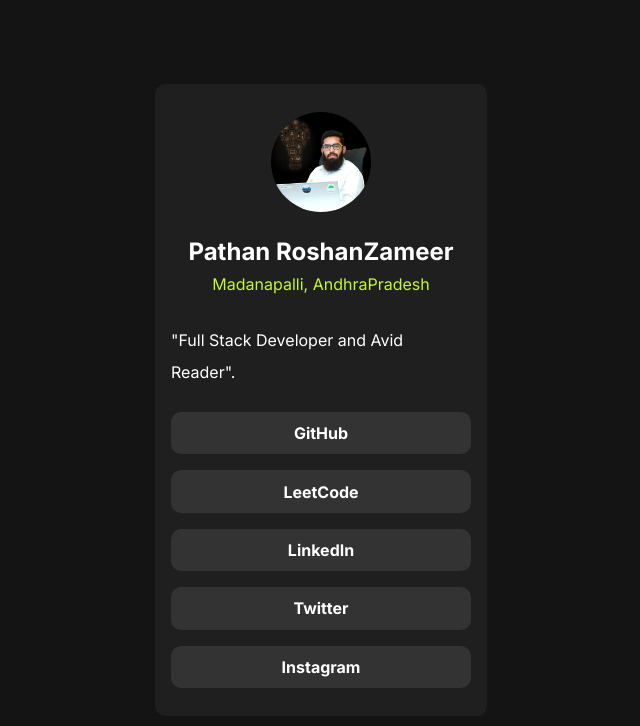
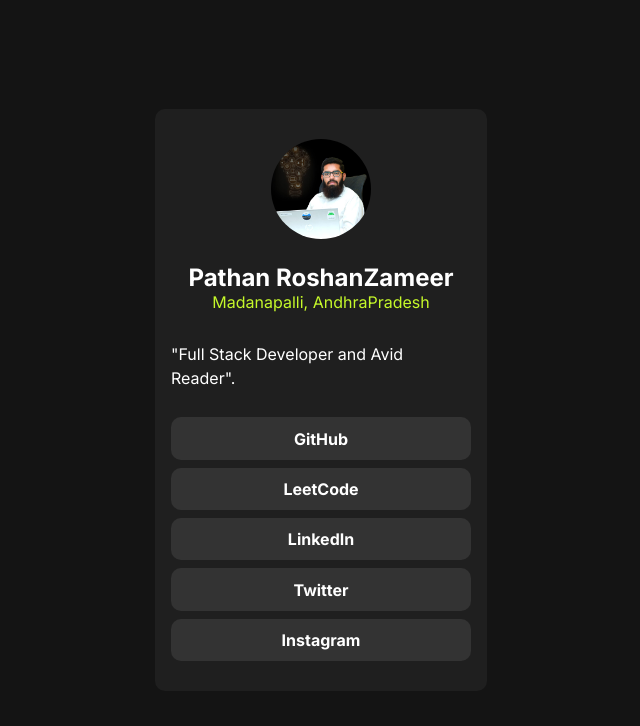
Before and after one commit to ROSHAN-27/My-profile-card.github.io, a plain HTML site: page css/index.html in a window 1280 px wide. Shown: the whole page, without its empty margins (319-959 px from the left). Drawn offline with Linux system fonts and the light colour scheme.

Commit message:
my commit

```diff
--- a/css/styles.css
+++ b/css/styles.css
@@ -28,7 +28,7 @@
     justify-content: space-around;
     align-items: center ;
     width: 300px;
-    height: 600px;
+    height: 550px;
     margin: 1rem;
     padding: 1rem;
     border-radius: 10px;
@@ -42,7 +42,7 @@
     text-align: center;
 }
 p{
-    line-height: 2rem;
+    line-height: 1.5rem;
 }
 .place{
     color:  hsl(75, 94%, 57%);
@@ -52,7 +52,7 @@
     list-style-type: none;
     display: flex ;
     flex-direction: column;
-    gap: 1rem;
+    gap: 0.5rem;
     width: 100%;
 }
 li{
```
